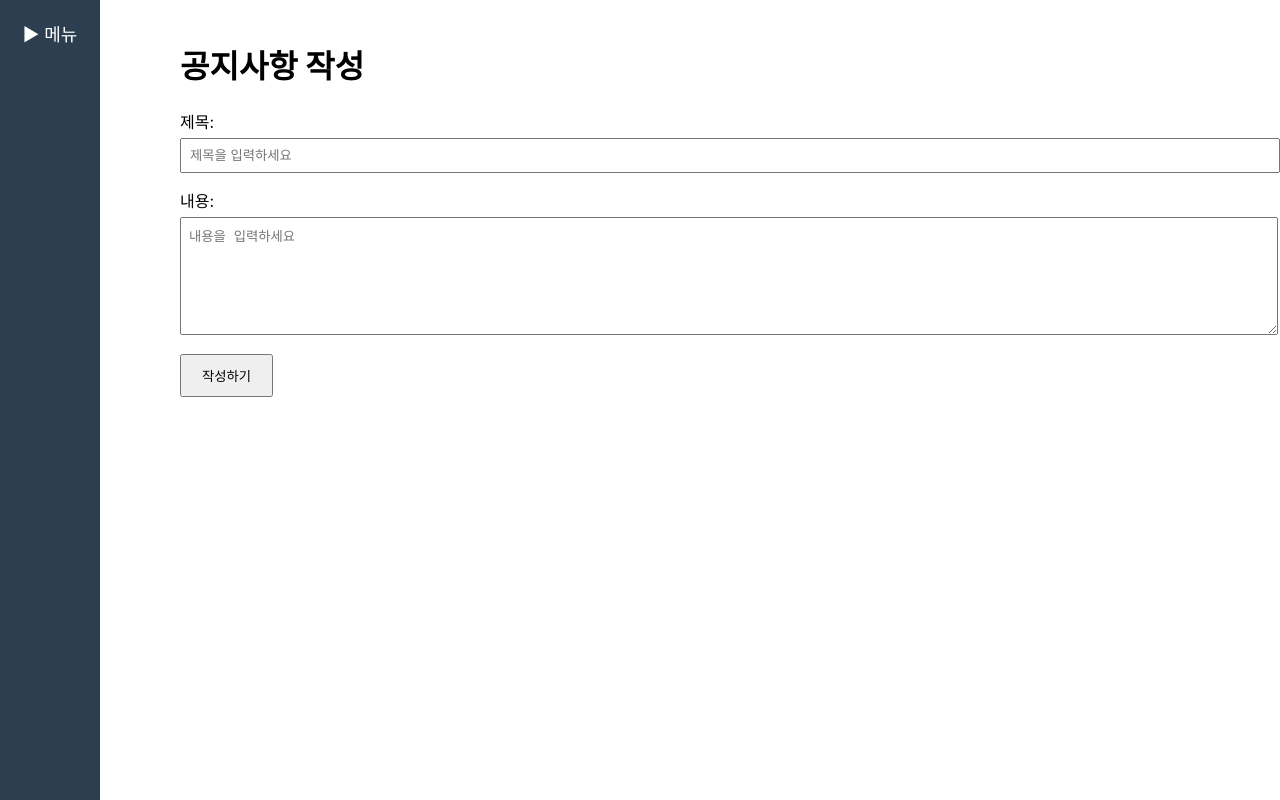
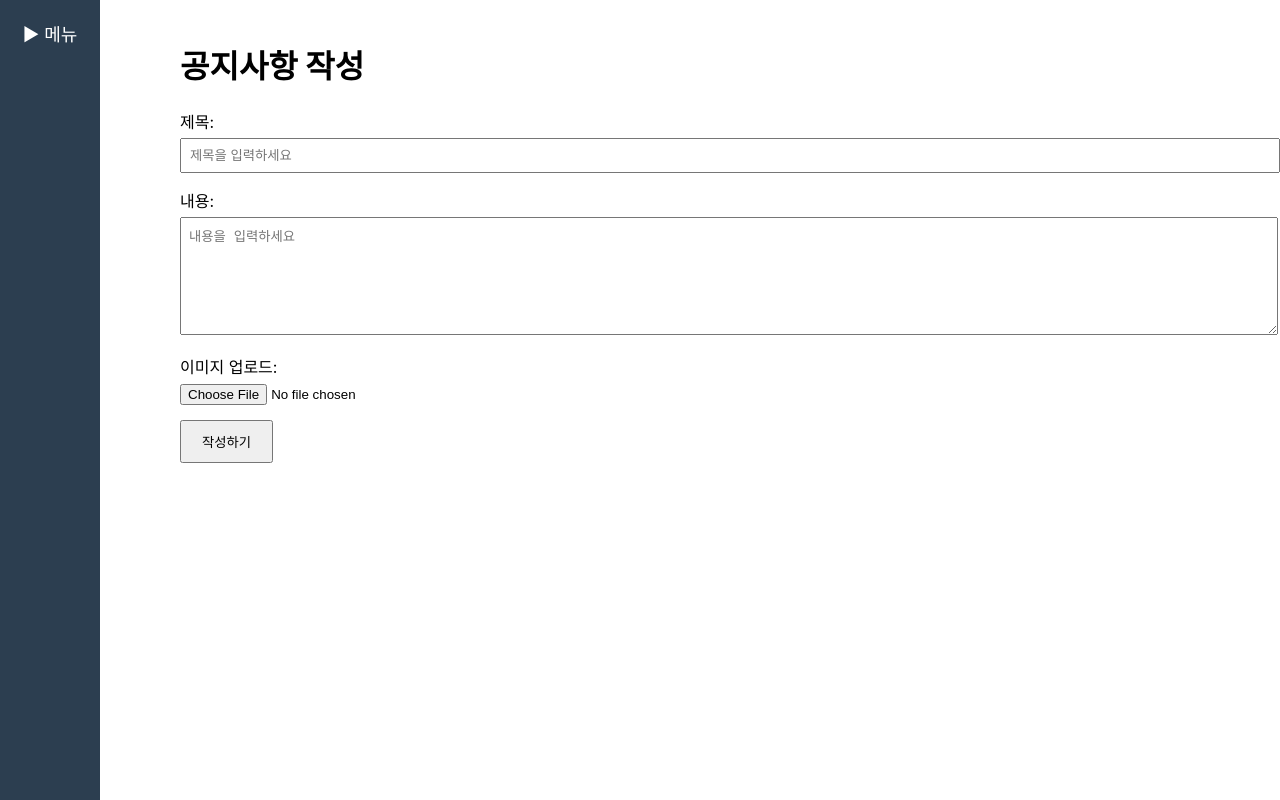
Before and after one commit to tony99kim/team_project_web, a React (Create React App) app: page /notices/create in a window 1280 px wide. Built offline with nearby package versions, Linux system fonts and the light colour scheme.

Commit message:
공지사항 이미지추가/재형

```diff
--- a/src/pages/CreateNotice.js
+++ b/src/pages/CreateNotice.js
@@ -2,21 +2,33 @@
 import React, { useState } from 'react';
 import { db } from '../utils/firebase'; // firebase.js 경로 확인
 import { collection, addDoc } from 'firebase/firestore'; // Firestore에 문서 추가
+import { storage } from '../utils/firebase'; // Firebase Storage import
+import { ref, uploadBytes, getDownloadURL } from 'firebase/storage'; // 파일 업로드 관련 함수
 import { useNavigate } from 'react-router-dom';
 import Sidebar from '../components/SidebarMenu'; // 사이드 툴바 컴포넌트 import
 
 const CreateNotice = () => {
   const [title, setTitle] = useState('');
   const [content, setContent] = useState('');
+  const [image, setImage] = useState(null);
   const [isMenuOpen, setIsMenuOpen] = useState(false); // 사이드바 열림/닫힘 상태
   const navigate = useNavigate(); // navigate 훅 사용
 
   const handleSubmit = async (e) => {
     e.preventDefault();
+    let imageUrl = '';
+
+    if (image) {
+      const imageRef = ref(storage, `notices/${image.name}`);
+      await uploadBytes(imageRef, image);
+      imageUrl = await getDownloadURL(imageRef);
+    }
+
     try {
       await addDoc(collection(db, 'notices'), {
         title,
         content,
+        imageUrl,
         createdAt: new Date(), // 생성일 추가
       });
       navigate('/notices'); // 작성 후 공지사항 목록으로 이동
@@ -56,6 +68,15 @@ const CreateNotice = () => {
               required
             ></textarea>
           </div>
+          <div style={{ marginBottom: '15px' }}>
+            <label style={{ display: 'block', marginBottom: '5px' }}>이미지 업로드:</label>
+            <input
+              type="file"
+              accept="image/*"
+              onChange={(e) => setImage(e.target.files[0])}
+              style={{ width: '100%' }}
+            />
+          </div>
           <button type="submit" style={{ padding: '10px 20px' }}>
             작성하기
           </button>
--- a/src/pages/Notice.js
+++ b/src/pages/Notice.js
@@ -44,9 +44,16 @@ const Notice = () => {
       </button>
       <ul>
         {notices.map(notice => (
-          <li key={notice.id}>
+          <li key={notice.id} style={{ marginBottom: '20px' }}>
             <h2>{notice.title}</h2>
             <p>{notice.content}</p>
+            {notice.imageUrl && ( // 이미지가 있을 경우에만 표시
+              <img
+                src={notice.imageUrl}
+                alt={notice.title}
+                style={{ maxWidth: '100%', height: 'auto' }} // 이미지 스타일 설정
+              />
+            )}
           </li>
         ))}
       </ul>
--- a/src/utils/firebase.js
+++ b/src/utils/firebase.js
@@ -1,8 +1,9 @@
-// src/utils/ firebase.js
+// src/utils/firebase.js
 import { initializeApp } from "firebase/app";
-//import { getAnalytics } from "firebase/analytics";
+// import { getAnalytics } from "firebase/analytics"; // 필요시 주석 해제
 import { getAuth } from "firebase/auth"; // getAuth를 import 추가
 import { getFirestore } from "firebase/firestore"; // Firestore 추가
+import { getStorage } from "firebase/storage"; // Storage 추가
 
 const firebaseConfig = {
   apiKey: "AIzaSyBXEZ_C1TVjBMJNXw6KgvS-PIQ3AnoGT1g",
@@ -12,12 +13,12 @@ const firebaseConfig = {
   storageBucket: "team-project-12345.appspot.com",
   messagingSenderId: "1099369570636",
   appId: "1:1099369570636:web:34e06442b49407c14e2fe9",
-  measurementId: "G-NERBR2VEQQ"
+  measurementId: "G-NERBR2VEQQ",
 };
 
 // Firebase 초기화
 const app = initializeApp(firebaseConfig);
-//const analytics = getAnalytics(app);
+// const analytics = getAnalytics(app); // 필요시 주석 해제
 
 // Auth 객체 생성
 const auth = getAuth(app);
@@ -25,5 +26,8 @@ const auth = getAuth(app);
 // Firestore 객체 생성
 const db = getFirestore(app);
 
-// auth 및 db 내보내기
-export { auth, db };
+// Storage 객체 생성
+const storage = getStorage(app); // Storage 초기화
+
+// auth, db, storage 내보내기
+export { auth, db, storage };
```
